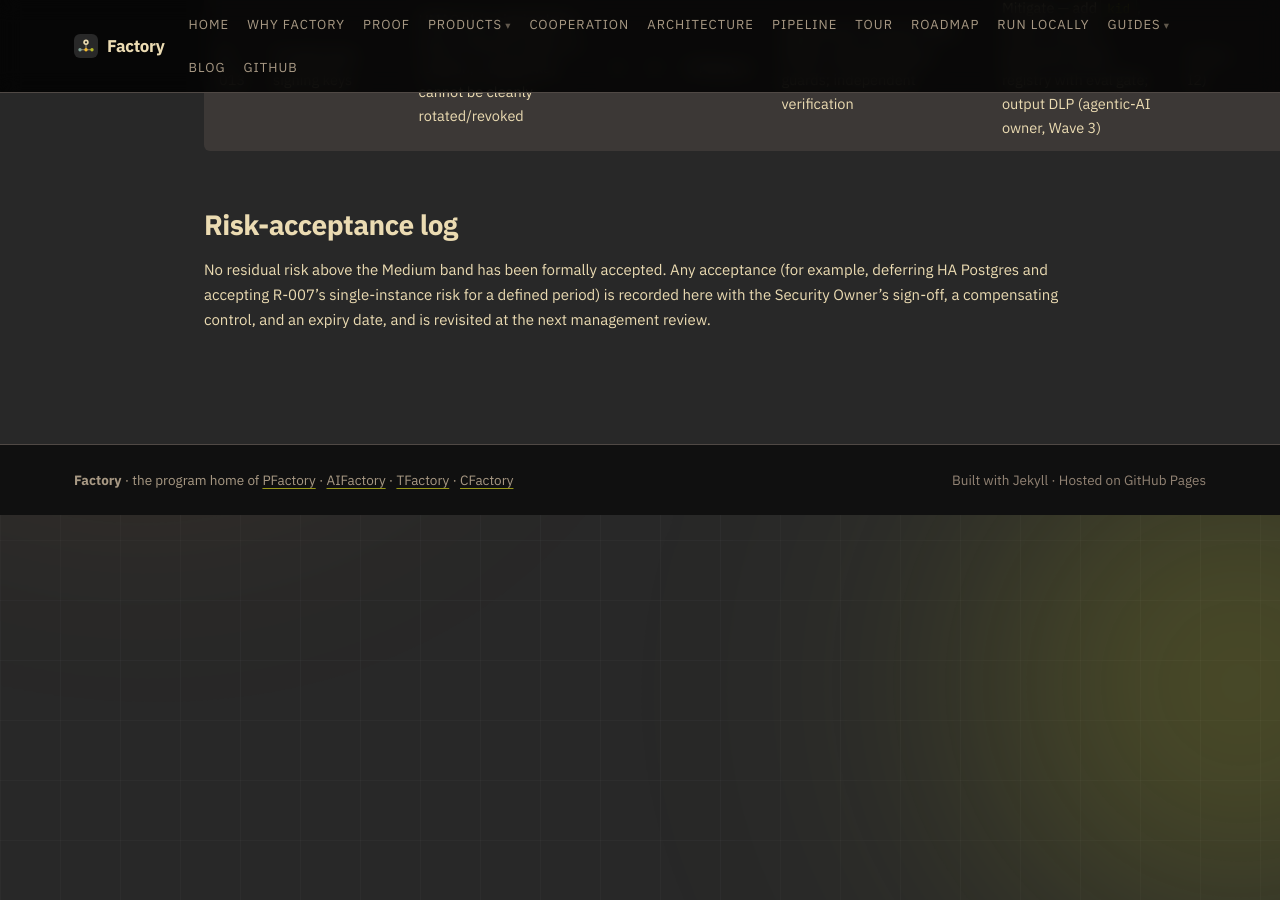
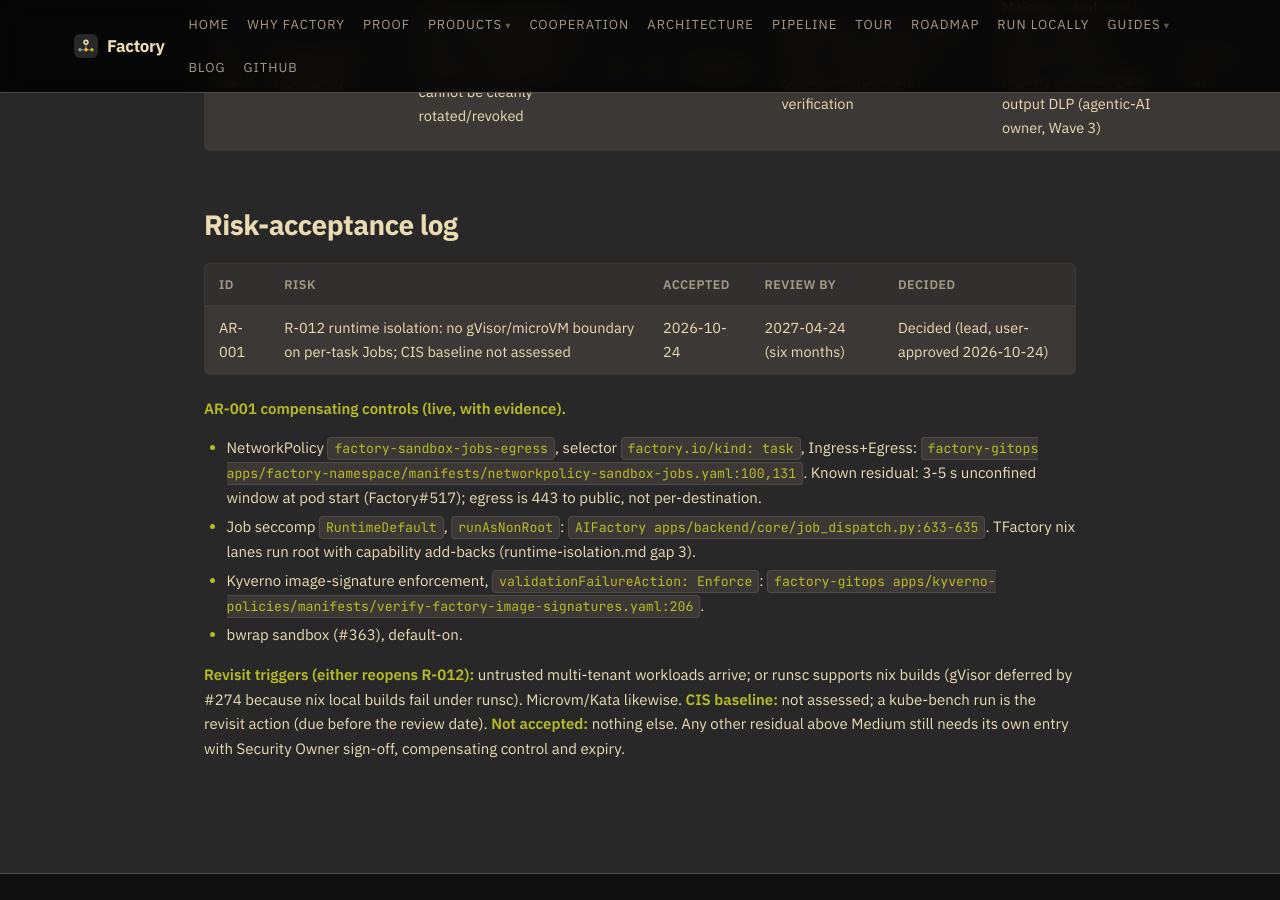
Before and after one commit to olafkfreund/Factory, a Jekyll site: the page built from docs/compliance/risk-register.md, in a window 1280 px wide and 900 px high, scrolled down 3149 px. Built offline with Jekyll 4.4.1, drawn with Linux system fonts in a browser that asks for light colours; our own code applies the rules of GitHub Pages for plain Markdown files.

Commit message:
docs(compliance): accept runtime isolation baseline as AR-001; CIS not assessed (#322)
Co-Authored-By: Claude Opus 5.5 <noreply@anthropic.com>
Claude-Session: https://claude.ai/code/session_01L5j1hQCdA4NmA4jiKDNBX4

```diff
--- a/docs/compliance/risk-register.md
+++ b/docs/compliance/risk-register.md
@@ -43,12 +43,21 @@ score once the cited treatment wave completes; it does not yet reflect a closed
 | R-009 | Detection and response capability | No alerting or paging and no security detection layer beyond a pipeline heuristic; incidents may go unnoticed; the IR runbook is untested | 4 | 4 | 16 High | Audit chain + air-gapped verifier for forensics; `SECURITY.md` disclosure (3/6 repos) | Mitigate — alerting on anchor-failure/chain-break/auth-spikes; paging; tabletop the runbook (IR owner, Wave 1) | 6 (L2 x I3) | In progress (Factory#313/#319) |
 | R-010 | Human and admin accounts | MFA not enforced at the IdP; a phished/leaked credential grants access without a second factor | 3 | 4 | 12 Medium | Keycloak SSO with GitHub upstream; org RBAC | Mitigate — enforce TOTP/WebAuthn required-action; export realm to gitops (IAM owner, Wave 2) | 4 (L1 x I4) | Open (Factory#312) |
 | R-011 | Audit trail completeness | Background/WebSocket events write NULL `prev_hash` (unchained); negative events (auth/authz failures) not first-class; a gap weakens tamper-evidence and forensics | 3 | 3 | 9 Medium | Foreground hash-chain + daily signed anchor + verifier | Mitigate — chain background events; enumerate negative `ACTION_*`; forward to a SIEM (audit-logging owner, Wave 2) | 3 (L1 x I3) | Open (Factory#313) |
-| R-012 | Per-task untrusted-code Jobs | No microVM/syscall boundary and coarse `443 -> 0.0.0.0/0` egress; a sandbox escape or data-exfil path is not fully contained | 2 | 4 | 8 Medium | bwrap sandbox (#363, default-on); per-task NetworkPolicy + non-root securityContext (default-on); gVisor wired but deferred | Mitigate — per-destination egress allowlist; PodSecurity Admission on task namespaces; evaluate microVM where substrate allows (runtime owner, Wave 3) | 4 (L2 x I2) | Partially mitigated (Factory#322) |
+| R-012 | Per-task untrusted-code Jobs | No microVM/syscall boundary and coarse `443 -> 0.0.0.0/0` egress; a sandbox escape or data-exfil path is not fully contained | 2 | 4 | 8 Medium | bwrap sandbox (#363, default-on); per-task NetworkPolicy + non-root securityContext (default-on); gVisor wired but deferred | Mitigate — per-destination egress allowlist; PodSecurity Admission on task namespaces; evaluate microVM where substrate allows (runtime owner, Wave 3) | 4 (L2 x I2) | Accepted risk AR-001 until 2027-04-24 (Factory#322) |
 | R-013 | Trusted-plan signing keys | HMAC plan-signing keys have no key ID, expiry, or rotation; a leaked key cannot be cleanly rotated/revoked | 2 | 4 | 8 Medium | Signed task contracts (RFC-0002); injection/egress guards; independent verification | Mitigate — add `kid`, expiry, rotation; approved-model registry with eval gate; output DLP (agentic-AI owner, Wave 3) | 4 (L2 x I2) | Open (Factory#323) |
 
 ## Risk-acceptance log
 
-No residual risk above the Medium band has been formally accepted. Any acceptance (for
-example, deferring HA Postgres and accepting R-007's single-instance risk for a defined
-period) is recorded here with the Security Owner's sign-off, a compensating control, and
-an expiry date, and is revisited at the next management review.
+| ID | Risk | Accepted | Review by | Decided |
+|---|---|---|---|---|
+| AR-001 | R-012 runtime isolation: no gVisor/microVM boundary on per-task Jobs; CIS baseline not assessed | 2026-10-24 | 2027-04-24 (six months) | Decided (lead, user-approved 2026-10-24) |
+
+**AR-001 compensating controls (live, with evidence).**
+- NetworkPolicy `factory-sandbox-jobs-egress`, selector `factory.io/kind: task`, Ingress+Egress: `factory-gitops apps/factory-namespace/manifests/networkpolicy-sandbox-jobs.yaml:100,131`. Known residual: 3-5 s unconfined window at pod start (Factory#517); egress is 443 to public, not per-destination.
+- Job seccomp `RuntimeDefault`, `runAsNonRoot`: `AIFactory apps/backend/core/job_dispatch.py:633-635`. TFactory nix lanes run root with capability add-backs (runtime-isolation.md gap 3).
+- Kyverno image-signature enforcement, `validationFailureAction: Enforce`: `factory-gitops apps/kyverno-policies/manifests/verify-factory-image-signatures.yaml:206`.
+- bwrap sandbox (#363), default-on.
+
+**Revisit triggers (either reopens R-012):** untrusted multi-tenant workloads arrive; or runsc supports nix builds (gVisor deferred by #274 because nix local builds fail under runsc). Microvm/Kata likewise.
+**CIS baseline:** not assessed; a kube-bench run is the revisit action (due before the review date).
+**Not accepted:** nothing else. Any other residual above Medium still needs its own entry with Security Owner sign-off, compensating control and expiry.
```
Also changed, not shown: docs/compliance/control-matrix.md (+2 -2 lines), docs/compliance/policies/runtime-isolation.md (+3 -3 lines).
